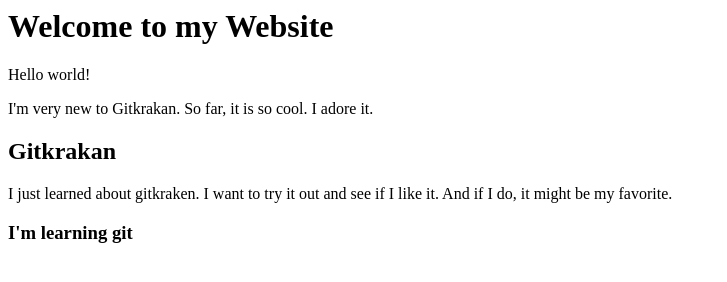
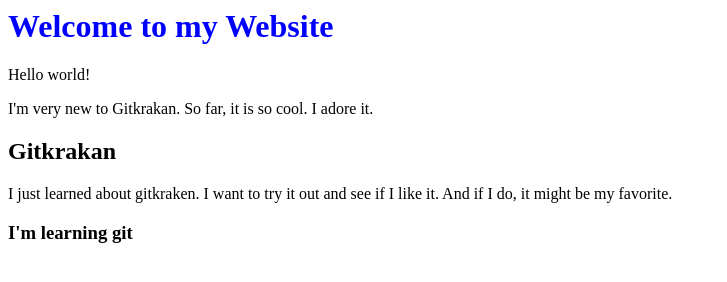
Before and after one commit to terkulamax/tar_repo, a plain HTML site: page index.html in a window 1280 px wide. Shown: the whole page, without its empty margins (0-727 px from the left). Drawn offline with Linux system fonts and the light colour scheme.

Commit message:
Update index.html
Added color

```diff
--- a/index.html
+++ b/index.html
@@ -5,7 +5,7 @@
     <title>Hello</title>
   </head>
   <body>
-    <h1>Welcome to my Website</h1>
+    <h1 style="color:blue;">Welcome to my Website</h1>
     Hello world!
 <p>I'm very new to Gitkrakan. So far, it is so cool. I adore it. </p>
     <h2>Gitkrakan</h2>
```
